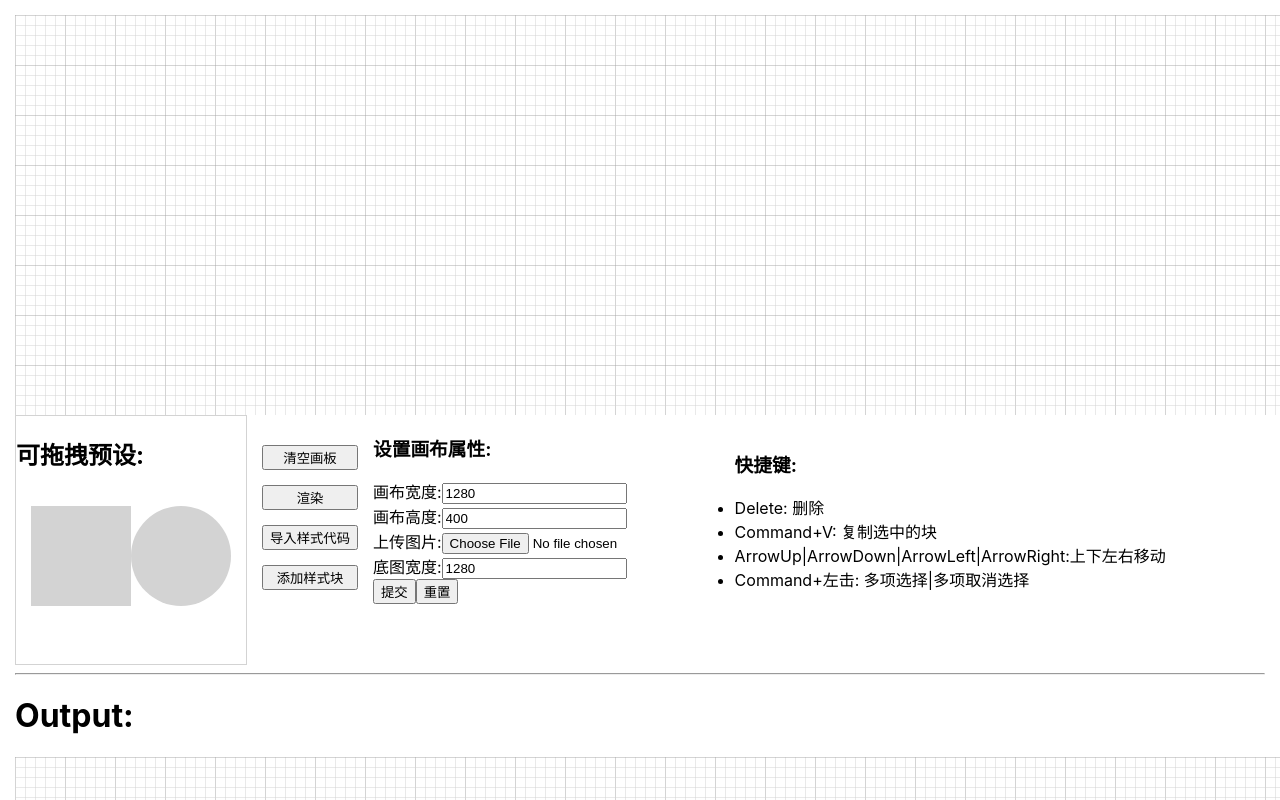
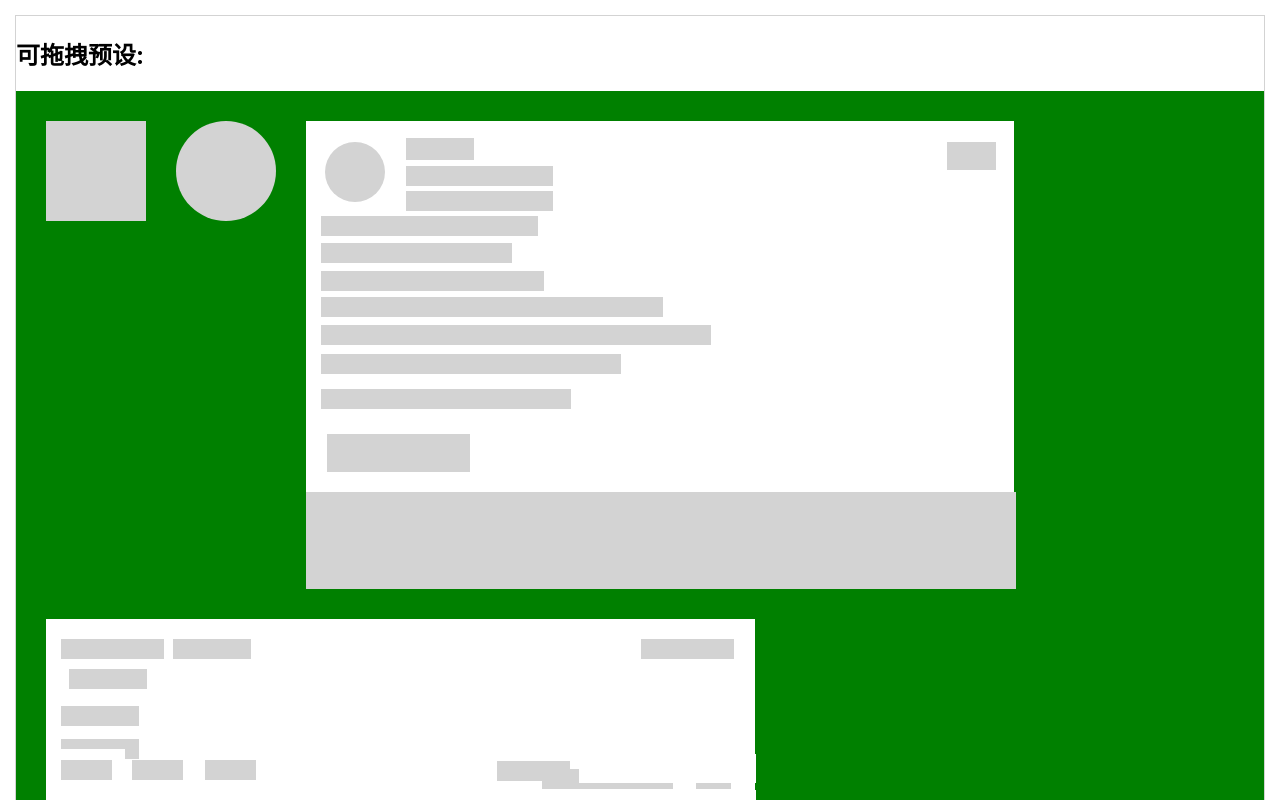
Before and after one commit to Mrooze-zeng/skeleton-screen-editor, a React (Create React App) app: page / in a window 1280 px wide. Shown: the top 800 px of the page. Built offline with nearby package versions, Linux system fonts and the light colour scheme.

Commit message:
修复图层上不能放置新的图层的问题

```diff
--- a/src/components/Block.js
+++ b/src/components/Block.js
@@ -51,6 +51,56 @@ class Square extends Base {
   _type = "square";
 }
 
+//添加预设组
+class Group extends Base {
+  _className = "block-group";
+  _type = "group";
+  _renderItems(blocks = []) {
+    return blocks.map((block, index) => {
+      const [Comp] = getBlockByType(block.type);
+      block.style.position = "absolute";
+      return (
+        <Comp key={index} {...block}>
+          {this.props.children}
+        </Comp>
+      );
+    });
+  }
+  render() {
+    const _preset = getBlockByType(this._type)[1];
+    const { style = {}, size = _preset.size } = this.props;
+    console.log(_preset);
+    return (
+      <div
+        type="block"
+        className={this._className}
+        onDragStart={this._handleDragStart}
+        {...this.props}
+        style={{
+          ...style,
+          width: parseFloat(size.width || size.radius * 2),
+          height: parseFloat(size.height || size.radius * 2),
+          backgroundColor: size.color,
+          position: "relative",
+        }}
+      >
+        {this._renderItems(_preset.items)}
+      </div>
+    );
+  }
+}
+
+class PostBlock extends Group {
+  _type = "post-block";
+}
+class UserTagBlock extends Group {
+  _type = "user-tag-block";
+}
+
+class PostFormBlock extends Group {
+  _type = "post-form-block";
+}
+
 const BlockLists = function ({ blocks = [], draggable = false }) {
   return blocks.map((block, index) => {
     const [Comp] = getBlockByType(block.type);
@@ -62,6 +112,9 @@ const getBlockByType = function (type = "square") {
   const blockMap = new Map([
     ["square", Square],
     ["circle", Circle],
+    ["post-block", PostBlock],
+    ["user-tag-block", UserTagBlock],
+    ["post-form-block", PostFormBlock],
   ]);
   if (!blockMap.has(type)) {
     return [null, null];
@@ -85,6 +138,197 @@ const presets = [
       color: "#d3d3d3",
     },
   },
+  {
+    type: "post-block",
+    size: {
+      width: 710,
+      height: 468,
+    },
+    style: {},
+    items: [
+      {
+        type: "square",
+        size: { width: 708, height: 466, color: "#ffffff", radius: 354 },
+        style: { left: 0, top: 0 },
+      },
+      {
+        type: "circle",
+        size: { width: 60, height: 60, color: "#d3d3d3", radius: 30 },
+        style: { left: 19, top: 21 },
+      },
+      {
+        type: "square",
+        size: { width: 68, height: 22, color: "#d3d3d3", radius: 34 },
+        style: { left: 100, top: 17 },
+      },
+      {
+        type: "square",
+        size: { width: 147, height: 20, color: "#d3d3d3", radius: 73.5 },
+        style: { left: 100, top: 45 },
+      },
+      {
+        type: "square",
+        size: { width: 147, height: 20, color: "#d3d3d3", radius: 73.5 },
+        style: { left: 100, top: 70 },
+      },
+      {
+        type: "square",
+        size: { width: 49, height: 28, color: "#d3d3d3", radius: 24.5 },
+        style: { left: 641, top: 21 },
+      },
+      {
+        type: "square",
+        size: { width: 217, height: 20, color: "#d3d3d3", radius: 108.5 },
+        style: { left: 15, top: 95 },
+      },
+      {
+        type: "square",
+        size: { width: 191, height: 20, color: "#d3d3d3", radius: 95.5 },
+        style: { left: 15, top: 122 },
+      },
+      {
+        type: "square",
+        size: { width: 223, height: 20, color: "#d3d3d3", radius: 111.5 },
+        style: { left: 15, top: 150 },
+      },
+      {
+        type: "square",
+        size: { width: 342, height: 20, color: "#d3d3d3", radius: 171 },
+        style: { left: 15, top: 176 },
+      },
+      {
+        type: "square",
+        size: { width: 390, height: 20, color: "#d3d3d3", radius: 195 },
+        style: { left: 15, top: 204 },
+      },
+      {
+        type: "square",
+        size: { width: 300, height: 20, color: "#d3d3d3", radius: 150 },
+        style: { left: 15, top: 233 },
+      },
+      {
+        type: "square",
+        size: { width: 250, height: 20, color: "#d3d3d3", radius: 125 },
+        style: { left: 15, top: 268 },
+      },
+      {
+        type: "square",
+        size: { width: 143, height: 38, color: "#d3d3d3", radius: 71.5 },
+        style: { left: 21, top: 313 },
+      },
+      {
+        type: "square",
+        size: { width: 710, height: 97, color: "#d3d3d3", radius: 355 },
+        style: { left: 0, top: 371 },
+      },
+    ],
+  },
+  {
+    type: "user-tag-block",
+    size: { width: 710, height: 100 },
+    items: [
+      {
+        type: "square",
+        size: { width: 709, height: 188, radius: 354.5, color: "#ffffff" },
+        style: { left: 0, top: 0 },
+      },
+      {
+        type: "square",
+        size: { width: 103, height: 20, radius: 51.5, color: "#d3d3d3" },
+        style: { left: 15, top: 20 },
+      },
+      {
+        type: "square",
+        size: { width: 78, height: 20, radius: 39, color: "#d3d3d3" },
+        style: { left: 127, top: 20 },
+      },
+      {
+        type: "square",
+        size: { width: 93, height: 20, radius: 46.5, color: "#d3d3d3" },
+        style: { left: 595, top: 20 },
+      },
+      {
+        type: "square",
+        size: { width: 78, height: 20, radius: 39, color: "#d3d3d3" },
+        style: { left: 23, top: 50 },
+      },
+      {
+        type: "square",
+        size: { width: 78, height: 20, radius: 39, color: "#d3d3d3" },
+        style: { left: 15, top: 87 },
+      },
+      {
+        type: "square",
+        size: { width: 78, height: 20, radius: 39, color: "#d3d3d3" },
+        style: { left: 15, top: 120 },
+      },
+      {
+        type: "square",
+        size: { width: 131, height: 20, radius: 65.5, color: "#d3d3d3" },
+        style: { left: 496, top: 150 },
+      },
+      {
+        type: "square",
+        size: { width: 35, height: 20, radius: 17.5, color: "#d3d3d3" },
+        style: { left: 650, top: 150 },
+      },
+    ],
+  },
+  {
+    type: "post-form-block",
+    size: {
+      width: 710,
+      height: 100,
+    },
+    style: {},
+    items: [
+      {
+        type: "square",
+        size: { width: 177, height: 29, color: "#ffffff", radius: 88.5 },
+        style: { left: 533, top: 5 },
+      },
+      {
+        type: "square",
+        size: { width: 73, height: 20, color: "#d3d3d3", radius: 36.5 },
+        style: { left: 451, top: 12 },
+      },
+      {
+        type: "square",
+        size: { width: 51, height: 20, color: "#d3d3d3", radius: 25.5 },
+        style: { left: 86, top: 11 },
+      },
+      {
+        type: "square",
+        size: { width: 51, height: 20, color: "#d3d3d3", radius: 25.5 },
+        style: { left: 159, top: 11 },
+      },
+      {
+        type: "square",
+        size: { width: 79, height: 43, color: "#ffffff", radius: 39.5 },
+        style: { left: 0, top: 0 },
+      },
+      {
+        type: "square",
+        size: { width: 51, height: 20, color: "#d3d3d3", radius: 25.5 },
+        style: { left: 15, top: 11 },
+      },
+      {
+        type: "square",
+        size: { width: 710, height: 76, color: "#ffffff", radius: 355 },
+        style: { left: 0, top: 41 },
+      },
+      {
+        type: "circle",
+        size: { width: 50, height: 50, color: "#d3d3d3", radius: 25 },
+        style: { left: 11, top: 51 },
+      },
+      {
+        type: "square",
+        size: { width: 460, height: 18, color: "#d3d3d3", radius: 230 },
+        style: { left: 68, top: 68 },
+      },
+    ],
+  },
 ];
 
 export { Circle, Square, getBlockByType, presets };
--- a/src/components/Block.scss
+++ b/src/components/Block.scss
@@ -27,8 +27,8 @@
   }
   &[isactive="true"] {
     cursor: move;
-    z-index: 1;
     i {
+      z-index: 1;
       background-color: #59c7f9;
       &.block-wrapper-left,
       &.block-wrapper-right {
@@ -51,3 +51,6 @@
 .block-square {
   @extend .block-common;
 }
+.block-group {
+  @extend .block-common;
+}
--- a/src/components/Playground.js
+++ b/src/components/Playground.js
@@ -46,15 +46,37 @@ const Playground = function ({
     );
   };
   const _handleDrop = function (event) {
-    //todo 图层上不能放置新的图层
     event.preventDefault();
     event.stopPropagation();
     const { X, Y, type } = JSON.parse(event.dataTransfer.getData("block"));
 
     const canvasRect = event.target.getBoundingClientRect();
 
-    const { size, children = [] } = getBlockByType(type)[1];
+    const { size, items = [] } = getBlockByType(type)[1];
 
+    if (items.length > 0) {
+      let blockItems = [];
+      let blockItemIds = [];
+      items.forEach((item) => {
+        const [block] = blockCreator(
+          {
+            type: item.type,
+            isActive: true,
+            left:
+              parseInt(event.clientX - X - canvasRect.x) +
+              (item?.style?.left || 0),
+            top:
+              parseInt(event.clientY - Y - canvasRect.y) +
+              (item?.style?.top || 0),
+            ...item.size,
+          },
+          { canvas: event.target }
+        );
+        blockItems.push(block);
+        blockItemIds.push(block.id);
+      });
+      _setBlocksAndListen([...blocks, ...blockItems], [...blockItemIds]);
+    } else {
       const [block] = blockCreator(
         {
           type,
@@ -66,6 +88,7 @@ const Playground = function ({
         { canvas: event.target }
       );
       _setBlocksAndListen([...blocks, block], [block.id]);
+    }
   };
 
   const _handleDragOver = function (event) {
@@ -131,10 +154,19 @@ const Playground = function ({
     return blocks.find((block) => block.isActive) || {};
   };
 
-  console.log("blocks:", blocks);
+  console.log("blocks:", blocks, JSON.stringify(blocks));
 
   return (
     <>
+      <div style={{ border: "1px solid lightgray" }}>
+        <h2>可拖拽预设:</h2>
+        <div
+          style={{ padding: 15, backgroundColor: "green" }}
+          className="presets-box"
+        >
+          <BlockLists blocks={presets} draggable={true} />
+        </div>
+      </div>
       <Canvas
         onDrop={_handleDrop}
         onDragOver={_handleDragOver}
@@ -144,12 +176,6 @@ const Playground = function ({
         <RenderBlocks blocks={blocks} onUpdateBlock={_setBlocksAndListen} />
       </Canvas>
       <div style={{ display: "flex", minHeight: 250 }}>
-        <div style={{ border: "1px solid lightgray" }}>
-          <h2>可拖拽预设:</h2>
-          <div style={{ display: "flex", padding: 15 }}>
-            <BlockLists blocks={presets} draggable={true} />
-          </div>
-        </div>
         <div className="button-group">
           <button
             onClick={() => {
@@ -210,7 +236,6 @@ const Playground = function ({
             添加样式块
           </button>
         </div>
-
         <Settings
           blocks={blocks}
           canvasAttr={canvasAttr}
--- a/src/components/Playground.scss
+++ b/src/components/Playground.scss
@@ -2,6 +2,9 @@
 .playground {
   position: relative;
   overflow: hidden;
+  canvas {
+    position: relative;
+  }
 }
 
 .button-group {
@@ -12,3 +15,10 @@
     margin: 15px auto;
   }
 }
+.presets-box {
+  > div {
+    display: inline-block;
+    vertical-align: top;
+    margin: 15px;
+  }
+}
--- a/src/components/Settings.js
+++ b/src/components/Settings.js
@@ -53,6 +53,7 @@ const RenderInput = function ({ type = "square" }) {
 const SetCanvasAccordingToWidthHeight = function ({
   height = 350,
   width = 450,
+  style = {},
   onUpdateCanvas = function () {},
 }) {
   const _readImage = function (file, imageWidth) {
@@ -86,7 +87,7 @@ const SetCanvasAccordingToWidthHeight = function ({
     }
   };
   return (
-    <Form onSubmit={_handleSubmit}>
+    <Form onSubmit={_handleSubmit} style={style}>
       <h3>设置画布属性:</h3>
       <div>
         <label htmlFor="">画布宽度:</label>
--- a/src/utils/index.js
+++ b/src/utils/index.js
@@ -169,7 +169,7 @@ const blockCreator = function (
   //   drawGuideline(canvas, { top, left, width, height }, side);
   return [
     {
-      id: id || Date.now(),
+      id: id || Date.now() + Math.floor(Math.random() * 10000),
       isActive,
       type: type,
       style: {
```
Also changed, not shown: src/components/Canvas.js (+14 -2 lines). Lines whose indentation alone changed are shown as unchanged.
